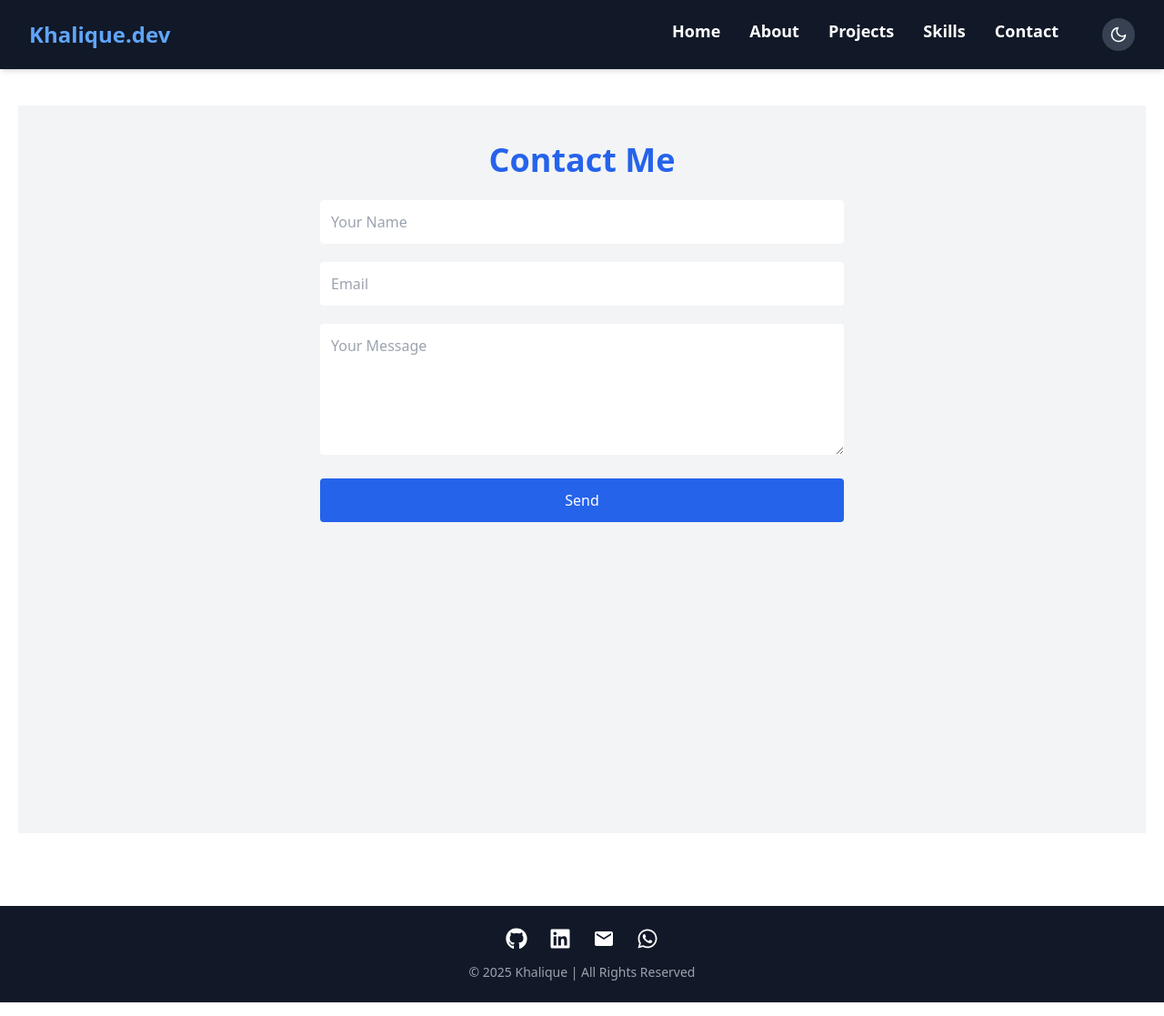
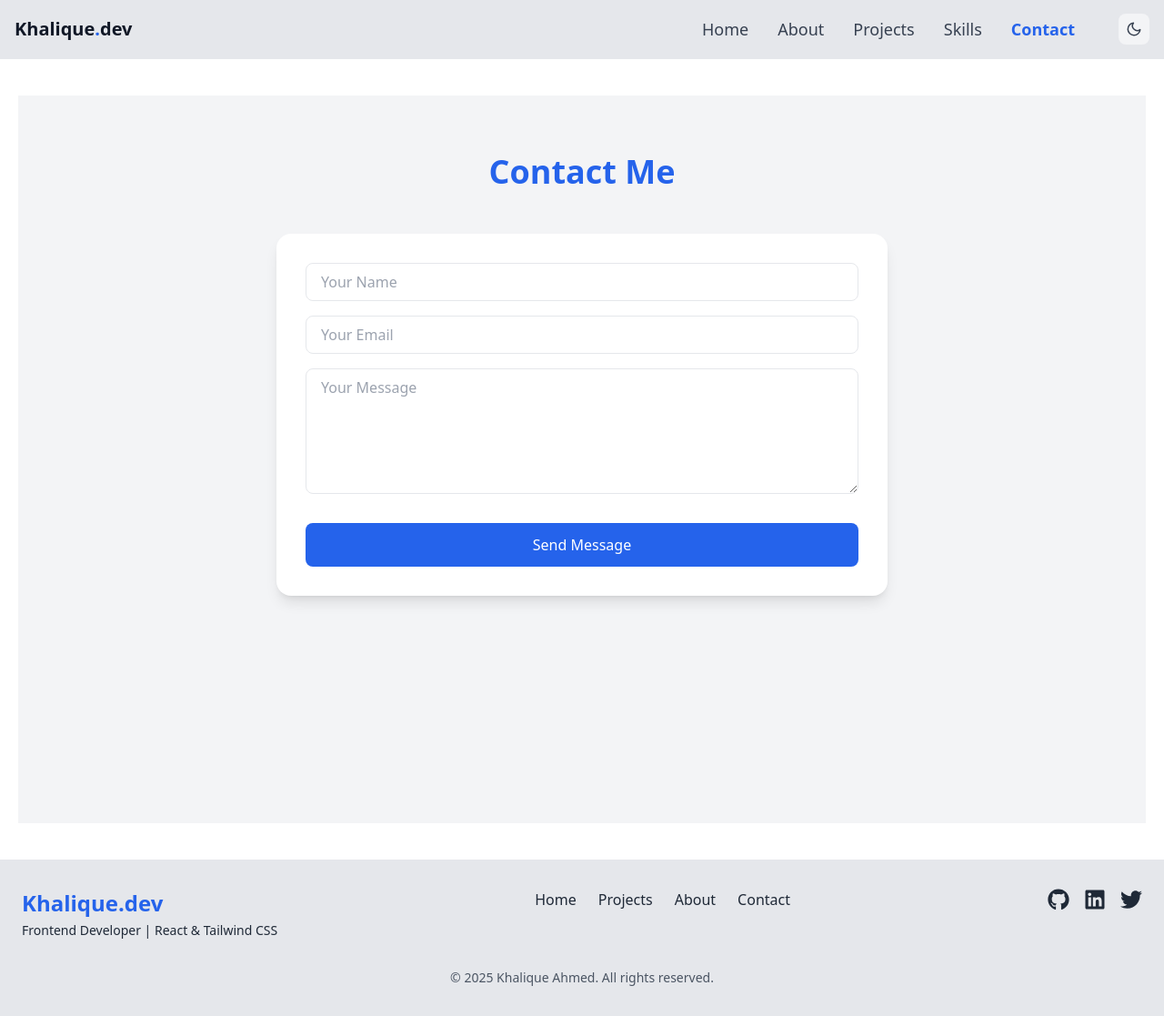
Before and after one commit to KhaliqueAhmed71/my-portfolio, a React (Vite) app: page /contact in a window 1280 px wide. Shown: the whole page at 91% size. Built offline with nearby package versions, Linux system fonts and the light colour scheme.

Commit message:
updated all pages

```diff
--- a/db.json
+++ b/db.json
@@ -15,6 +15,12 @@
         "email": "khaleequeahmed4@gmail.com",
         "msg": "oos"
       }
+    },
+    {
+      "id": "63b3",
+      "name": "Khalique Ahmed",
+      "email": "khaleequeahmed4@gmail.com",
+      "msg": "hkhk"
     }
   ]
 }
--- a/src/components/Footer.jsx
+++ b/src/components/Footer.jsx
@@ -1,50 +1,48 @@
-import React from 'react';
-import { FaGithub, FaLinkedin, FaWhatsapp } from 'react-icons/fa';
-import { MdEmail } from 'react-icons/md';
+import React from "react";
+import { Link } from "react-router-dom";
+import { FaGithub, FaLinkedin, FaTwitter } from "react-icons/fa";
 
-const Footer = () => {
+function Footer() {
   return (
-    <footer className="bg-gray-900 text-white py-6 px-4 text-center mt-10">
+    <footer className="bg-gray-200 dark:bg-gray-900 text-gray-800 dark:text-gray-100 transition-colors duration-300 py-8">
+      <div className="max-w-7xl mx-auto px-6 flex flex-col md:flex-row justify-between items-center md:items-start gap-8 md:gap-6">
+
+        {/* Branding */}
+        <div className="text-center md:text-left">
+          <h2 className="text-2xl font-bold text-blue-600 dark:text-blue-400">
+            Khalique.dev
+          </h2>
+          <p className="text-sm mt-1">Frontend Developer | React & Tailwind CSS</p>
+        </div>
+
+        {/* Quick Links */}
+        <ul className="flex flex-col md:flex-row gap-4 md:gap-6 text-base font-medium text-center">
+          <li><Link to="/" className="hover:text-blue-600 dark:hover:text-blue-400 transition">Home</Link></li>
+          <li><Link to="/projects" className="hover:text-blue-600 dark:hover:text-blue-400 transition">Projects</Link></li>
+          <li><Link to="/about" className="hover:text-blue-600 dark:hover:text-blue-400 transition">About</Link></li>
+          <li><Link to="/contact" className="hover:text-blue-600 dark:hover:text-blue-400 transition">Contact</Link></li>
+        </ul>
+
         {/* Social Icons */}
-      <div className="flex justify-center flex-wrap gap-6 text-2xl mb-4">
-        <a
-          href="https://github.com/KhaliqueAhmed71"
-          target="_blank"
-          rel="noreferrer"
-          className="hover:text-blue-400 transition duration-300"
-        >
+        <div className="flex gap-4 text-2xl mt-4 md:mt-0">
+          <a href="https://github.com/KhaliqueAhmed71" target="_blank" rel="noreferrer" className="hover:text-gray-600 dark:hover:text-gray-300 transition">
             <FaGithub />
           </a>
-        <a
-          href="https://linkedin.com/in/khaliqueahmedchandio"
-          target="_blank"
-          rel="noreferrer"
-          className="hover:text-blue-400 transition duration-300"
-        >
+          <a href="https://linkedin.com/in/khalique" target="_blank" rel="noreferrer" className="hover:text-blue-700 dark:hover:text-blue-400 transition">
             <FaLinkedin />
           </a>
-        <a
-          href="mailto:21cs071@students.muet.edu.pk"
-          className="hover:text-blue-400 transition duration-300"
-        >
-          <MdEmail />
+          <a href="https://twitter.com/khalique" target="_blank" rel="noreferrer" className="hover:text-blue-500 dark:hover:text-blue-300 transition">
+            <FaTwitter />
           </a>
-        <a
-          href="https://wa.me/923452083660"
-          target="_blank"
-          rel="noreferrer"
-          className="hover:text-blue-400 transition duration-300"
-        >
-          <FaWhatsapp />
-        </a>
+        </div>
       </div>
 
       {/* Copyright */}
-      <p className="text-sm text-gray-400 leading-tight">
-        &copy; {new Date().getFullYear()} Khalique | All Rights Reserved
-      </p>
+      <div className="mt-8 text-center text-sm text-gray-600 dark:text-gray-400">
+        &copy; {new Date().getFullYear()} Khalique Ahmed. All rights reserved.
+      </div>
     </footer>
   );
-};
+}
 
 export default Footer;
--- a/src/components/Navbar.jsx
+++ b/src/components/Navbar.jsx
@@ -1,73 +1,100 @@
-import { useContext, useState } from 'react';
-import { Link } from 'react-router-dom';
-import { FiMenu, FiX, FiSun, FiMoon } from 'react-icons/fi';
-import { ThemeContext } from '../context/ThemeContext';
+import { useContext, useState } from "react";
+import { NavLink, Link } from "react-router-dom";
+import { FiMenu, FiX, FiSun, FiMoon } from "react-icons/fi";
+import { ThemeContext } from "../context/ThemeContext";
 
-const Navbar = () => {
-  const [isOpen, setIsOpen] = useState(false);
-
-  const toggleMenu = () => setIsOpen(!isOpen);
+function Navbar() {
+  const [open, setOpen] = useState(false);
   const { theme, toggleTheme } = useContext(ThemeContext);
 
+  const linkClass = ({ isActive }) =>
+    `transition ${
+      isActive
+        ? "text-blue-600 dark:text-blue-400 font-semibold"
+        : "text-gray-700 dark:text-gray-300 hover:text-blue-600 dark:hover:text-blue-400"
+    }`;
+
   return (
-    <nav className="bg-gray-900 text-white shadow-md">
-      <div className="max-w-7xl mx-auto px-4 sm:px-6 lg:px-8 py-5 flex justify-between items-center">
-        <h1 className="text-lg sm:text-2xl font-extrabold text-blue-400">Khalique.dev</h1>
+    <nav className="sticky top-0 z-50 bg-gray-200 dark:bg-gray-900/90 backdrop-blur border-b border-gray-200 dark:border-gray-700">
+      <div className="max-w-7xl mx-auto px-4 h-16 flex items-center justify-between">
+
+        {/* Logo */}
+        <Link
+          to="/"
+          className="text-xl font-bold text-gray-900 dark:text-white"
+        >
+          Khalique<span className="text-blue-600">.</span>dev
+        </Link>
 
         {/* Desktop Menu */}
-        <ul className="hidden md:flex gap-8 text-lg font-semibold">
-          <li><Link to="/" className="hover:text-blue-400">Home</Link></li>
-          <li><Link to="/about" className="hover:text-blue-400">About</Link></li>
-          <li><Link to="/projects" className="hover:text-blue-400">Projects</Link></li>
-          <li><Link to="/skills" className="hover:text-blue-400">Skills</Link></li>
-          <li><Link to="/contact" className="hover:text-blue-400">Contact</Link></li>
+        <ul className="hidden md:flex items-center gap-8 text-lg font-medium">
+          <NavLink to="/" className={linkClass}>Home</NavLink>
+          <NavLink to="/about" className={linkClass}>About</NavLink>
+          <NavLink to="/projects" className={linkClass}>Projects</NavLink>
+          <NavLink to="/skills" className={linkClass}>Skills</NavLink>
+          <NavLink to="/contact" className={linkClass}>Contact</NavLink>
+
+          {/* Theme Toggle */}
           <button
             onClick={toggleTheme}
-            className=" ml-4 p-2 rounded-full bg-gray-700 hover:bg-gray-600 transition">
-            {theme === "light" ?
-              (
-                <FiMoon size={20} />
-              )
-              :
-              (
-                <FiSun size={20} />
-              )}
+            className="ml-4 p-2 rounded-lg bg-gray-100 dark:bg-gray-800 text-gray-700 dark:text-gray-200 hover:bg-gray-200 dark:hover:bg-gray-700 transition"
+          >
+            {theme === "light" ? <FiMoon /> : <FiSun />}
           </button>
-
         </ul>
 
-        {/* Mobile Menu Button */}
-        <div className="md:hidden">
-          <button onClick={toggleMenu} className="text-white text-2xl focus:outline-none">
-            {isOpen ? <FiX /> : <FiMenu />}
-          </button>
-        </div>
+        {/* Mobile Button */}
+        <button
+          className="md:hidden text-2xl text-gray-800 dark:text-gray-200"
+          onClick={() => setOpen(!open)}
+        >
+          {open ? <FiX /> : <FiMenu />}
+        </button>
       </div>
 
-      {/* Mobile Dropdown Menu */}
-      {isOpen && (
-        <ul className="md:hidden px-6 pb-4 space-y-3 text-lg font-medium bg-gray-800">
-          <li><Link to="/" onClick={toggleMenu} className="block hover:text-blue-400">Home</Link></li>
-          <li><Link to="/about" onClick={toggleMenu} className="block hover:text-blue-400">About</Link></li>
-          <li><Link to="/projects" onClick={toggleMenu} className="block hover:text-blue-400">Projects</Link></li>
-          <li><Link to="/skills" onClick={toggleMenu} className="block hover:text-blue-400">Skills</Link></li>
-          <li><Link to="/contact" onClick={toggleMenu} className="block hover:text-blue-400">Contact</Link></li>
-          <button
-            onClick={toggleTheme}
-            className=" p-2 rounded-fullbg-gray-700 hover:bg-gray-600 transition ">
-            {theme === "light" ?
-            (
-              <FiMoon size={20} />
-            ) :
-            (
-              <FiSun size={20} />
-            )}
-          </button>
+      {/* Mobile Menu */}
+      <div
+  className={`md:hidden overflow-hidden transition-all duration-700 ease-in-out
+  ${open ? "max-h-96 opacity-100" : "max-h-0 opacity-0"}`}
+>
+  <ul className="px-6 py-6 space-y-5 text-base bg-white dark:bg-gray-900 border-t border-gray-200 dark:border-gray-700">
 
-        </ul>
-      )}
+    <NavLink onClick={() => setOpen(false)} to="/" className="block text-gray-700 dark:text-gray-300 hover:text-blue-600 dark:hover:text-blue-400">
+      Home
+    </NavLink>
+
+    <NavLink onClick={() => setOpen(false)} to="/about" className="block text-gray-700 dark:text-gray-300 hover:text-blue-600 dark:hover:text-blue-400">
+      About
+    </NavLink>
+
+    <NavLink onClick={() => setOpen(false)} to="/projects" className="block text-gray-700 dark:text-gray-300 hover:text-blue-600 dark:hover:text-blue-400">
+      Projects
+    </NavLink>
+
+    <NavLink onClick={() => setOpen(false)} to="/skills" className="block text-gray-700 dark:text-gray-300 hover:text-blue-600 dark:hover:text-blue-400">
+      Skills
+    </NavLink>
+
+    <NavLink onClick={() => setOpen(false)} to="/contact" className="block text-gray-700 dark:text-gray-300 hover:text-blue-600 dark:hover:text-blue-400">
+      Contact
+    </NavLink>
+
+    {/* Divider */}
+    <div className="pt-4 border-t border-gray-200 dark:border-gray-700">
+      <button
+        onClick={toggleTheme}
+        className="flex items-center gap-2 px-4 py-2 rounded-lg bg-gray-100 dark:bg-gray-800 text-gray-700 dark:text-gray-200 hover:bg-gray-200 dark:hover:bg-gray-700 transition"
+      >
+        {theme === "light" ? <FiMoon /> : <FiSun />}
+        <span>{theme === "light" ? "Dark Mode" : "Light Mode"}</span>
+      </button>
+    </div>
+
+  </ul>
+</div>
+
     </nav>
   );
-};
+}
 
 export default Navbar;
--- a/src/context/ThemeContext.jsx
+++ b/src/context/ThemeContext.jsx
@@ -1,13 +1,28 @@
-import { createContext, useState } from "react";
+// ThemeContext.jsx
+import { createContext, useState, useEffect } from "react";
 
 export const ThemeContext = createContext();
 
 function ThemeProvider({ children }) {
-  const [theme, setTheme] = useState("light");
+  const [theme, setTheme] = useState('light');
+
+  // Page load pe localStorage check karo
+  useEffect(() => {
+    const savedTheme = localStorage.getItem('theme');
+    if (savedTheme) {
+      setTheme(savedTheme);
+      if (savedTheme === 'dark') document.documentElement.classList.add('dark');
+    }
+  }, []);
 
   const toggleTheme = () => {
-    setTheme((prev) => (prev === "light" ? "dark" : "light"));
-    document.documentElement.classList.toggle("dark"); // toggle <html> class
+    setTheme(prev => {
+      const newTheme = prev === 'light' ? 'dark' : 'light';
+      localStorage.setItem('theme', newTheme);
+
+      document.documentElement.classList.toggle('dark', newTheme === 'dark');
+      return newTheme;
+    });
   };
 
   return (
--- a/src/pages/Contact.jsx
+++ b/src/pages/Contact.jsx
@@ -1,80 +1,90 @@
-import { useState } from "react";
-import toast from "react-hot-toast";
+import React, { useState } from "react";
+import toast, { Toaster } from "react-hot-toast";
 
+function Contact  (){
+  const [data, setData] = useState({
+    name: "",
+    email: "",
+    msg: "",
+  });
 
-const Contact = () => {
-  const [data,setData]=useState({name:'',email:'',msg:''});
-  const url='http://localhost:3000/contact';
+  const url='http://localhost:3000/contact'
 
-  const handleChange=(e)=>{
-    setData(prev=>({...prev,[e.target.name]:e.target.value}))
+  const handleChange = (e) => {
+    setData((prev) => ({ ...prev, [e.target.name]: e.target.value }));
+  };
+
+  const handleSubmit = async (e) => {
+    e.preventDefault();
+    const { name, email, msg } = data;
+
+    if (!name || !email || !msg) {
+      toast.error("Please fill all fields");
+      return;
     }
 
-  const handleSubmit=async(e)=>{
-    e.preventDefault();
-    if(!data.name || !data.email || !data.msg){
-      alert("Please fill all the fields")
-      return
+    try {
+      const res = await fetch(url, {
+        method: "POST",
+        headers: { "Content-Type": "application/json" },
+        body: JSON.stringify(data),
+      });
+
+      if (res.ok) {
+        toast.success("Message sent successfully!");
+        setData({ name: "", email: "", msg: "" });
+      } else {
+        toast.error("Failed to send message. Try again!");
       }
+    } catch (error) {
+      toast.error("Server error. Try again later!");
+      console.error(error);
+    }
+  };
 
-    try{
-      let res=await fetch(url,{method:'POST',
-        body:JSON.stringify({data})
-      })
-
-      if(res.ok){
-        toast.success("Message sent successfully..!")
-      }
-      else{
-        toast.error("faild to send message..!")
-      }
-    }
-    catch(err){
-     toast.error("faild to send message!", err)
-    }
-  }
   return (
-    <section className="px-4 py-10 sm:px-6 lg:px-20 xl:px-36 bg-gray-100 dark:bg-gray-800 min-h-screen text-gray-900 dark:text-gray-100"
-    onSubmit={handleSubmit}>
-      <h2 className="text-2xl sm:text-4xl font-bold mb-6 text-blue-600 text-center">
+    <section className="min-h-screen bg-gray-100 dark:bg-gray-900 text-gray-900 dark:text-gray-100 px-6 py-16 transition-colors duration-300">
+      <h2 className="text-2xl sm:text-4xl font-bold text-center text-blue-600 mb-12">
         Contact Me
       </h2>
 
-      <form className="max-w-xl mx-auto space-y-5">
+      <div className="max-w-2xl mx-auto bg-white dark:bg-gray-800 p-8 rounded-2xl shadow-lg">
+        <form className="flex flex-col gap-4" onSubmit={handleSubmit}>
           <input
-          className="w-full p-3 rounded bg-white dark:bg-gray-700 dark:placeholder-gray-300 outline-none focus:ring-2 focus:ring-blue-500 transition duration-300"
             type="text"
+            name="name"
             placeholder="Your Name"
-          required
-          name="name"
             value={data.name}
             onChange={handleChange}
+            className="px-4 py-2 border rounded-lg outline-none focus:ring-2 focus:ring-blue-600 dark:bg-gray-700 dark:text-white"
           />
           <input
-          className="w-full p-3 rounded bg-white dark:bg-gray-700 dark:placeholder-gray-300 outline-none focus:ring-2 focus:ring-blue-500 transition duration-300"
             type="email"
-          placeholder="Email"
-          required
             name="email"
+            placeholder="Your Email"
             value={data.email}
             onChange={handleChange}
+            className="px-4 py-2 border rounded-lg outline-none focus:ring-2 focus:ring-blue-600 dark:bg-gray-700 dark:text-white"
           />
           <textarea
-          className="w-full p-3 rounded bg-white dark:bg-gray-700 dark:placeholder-gray-300 outline-none focus:ring-2 focus:ring-blue-500 transition duration-300"
+            name="msg"
             placeholder="Your Message"
-          rows="5"
-          required
-          name="msg"
             value={data.msg}
             onChange={handleChange}
-        ></textarea>
+            className="px-4 py-2 border rounded-lg outline-none focus:ring-2 focus:ring-blue-600 dark:bg-gray-700 dark:text-white"
+            rows={5}
+          />
+
           <button
-          className="w-full bg-blue-600 text-white px-6 py-3 rounded hover:bg-blue-700 transition duration-300"
             type="submit"
+            className="mt-4 bg-blue-600 hover:bg-blue-700 text-white px-6 py-3 rounded-lg transition"
           >
-          Send
+            Send Message
           </button>
         </form>
+      </div>
+
+      <Toaster position="top-right" reverseOrder={false} />
     </section>
   );
 };
--- a/src/pages/Projects.jsx
+++ b/src/pages/Projects.jsx
@@ -45,26 +45,35 @@ const projects = [
   ];
 
   return (
-    <section className="px-6 py-16 bg-gray-100 dark:bg-gray-800 text-gray-900 dark:text-gray-100 min-h-screen transition-colors duration-300">
-      <h2 className="text-2xl sm:text-4xl font-bold text-center text-blue-600 mb-12">Projects</h2>
+    <section className="px-6 py-16 bg-gray-100 dark:bg-gray-900 text-gray-900 dark:text-gray-100 min-h-screen transition-colors duration-300">
+      <h2 className="text-2xl sm:text-4xl font-bold text-center text-blue-600 mb-12">
+        Projects
+      </h2>
 
-      <div className="grid gap-10 md:grid-cols-2">
+      <div className="grid gap-10 sm:grid-cols-1 md:grid-cols-2 lg:grid-cols-3">
         {projects.map((project, index) => (
           <div
             key={index}
-            className="bg-white dark:bg-gray-700 rounded-2xl shadow-lg p-6 sm:p-8 hover:scale-[1.02] transition-transform duration-300"
+            className="bg-white dark:bg-gray-700 rounded-2xl shadow-md p-6 sm:p-8 hover:scale-105 hover:shadow-2xl transition-transform duration-300"
           >
-            <h3 className="text-2xl sm:text-3xl font-semibold text-blue-500 mb-4">
+            <h3 className="text-xl sm:text-2xl font-semibold text-blue-500 mb-4">
               {project.name}
             </h3>
 
-            <p className="text-base sm:text-lg leading-relaxed mb-6">{project.description}</p>
+            <p className="text-base sm:text-lg leading-relaxed mb-6">
+              {project.description}
+            </p>
 
             <div className="mb-6">
               <h4 className="font-semibold text-lg mb-2">Tech Stack:</h4>
-              <ul className="list-disc list-inside text-sm sm:text-base space-y-1">
+              <ul className="flex flex-wrap gap-2 mb-4">
                 {project.stack.map((tech, i) => (
-                  <li key={i}>{tech}</li>
+                  <li
+                    key={i}
+                    className="bg-blue-100 dark:bg-blue-900 text-blue-700 dark:text-blue-300 px-2 py-1 rounded text-xs sm:text-sm"
+                  >
+                    {tech}
+                  </li>
                 ))}
               </ul>
             </div>
@@ -74,7 +83,7 @@ const projects = [
                 href={project.live}
                 target="_blank"
                 rel="noreferrer"
-                className="inline-block bg-blue-600 hover:bg-blue-700 text-white px-5 py-2.5 rounded-lg text-base font-medium transition"
+                className="inline-block bg-blue-600 hover:bg-blue-700 text-white px-2 py-1 sm:px-5 sm:py-2.5 rounded-lg text-base font-medium shadow-md hover:shadow-lg transition"
               >
                 🔗 Live Demo
               </a>
```
Also changed, not shown: src/pages/About.jsx (+22 -11 lines), src/pages/Home.jsx (+24 -12 lines), src/pages/Skills.jsx (+8 -7 lines), src/assets/img.jfif (added). Lines whose indentation alone changed are shown as unchanged.
